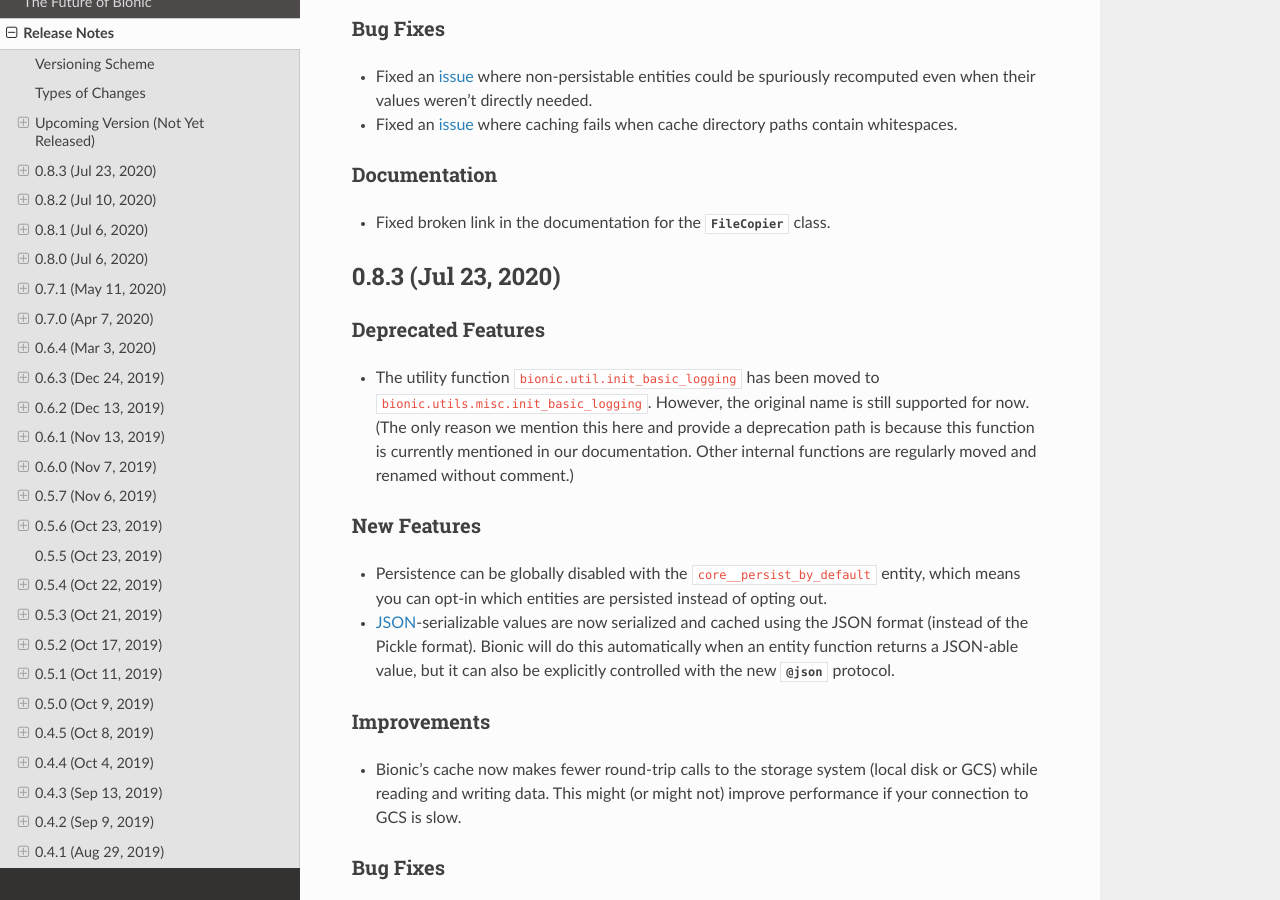
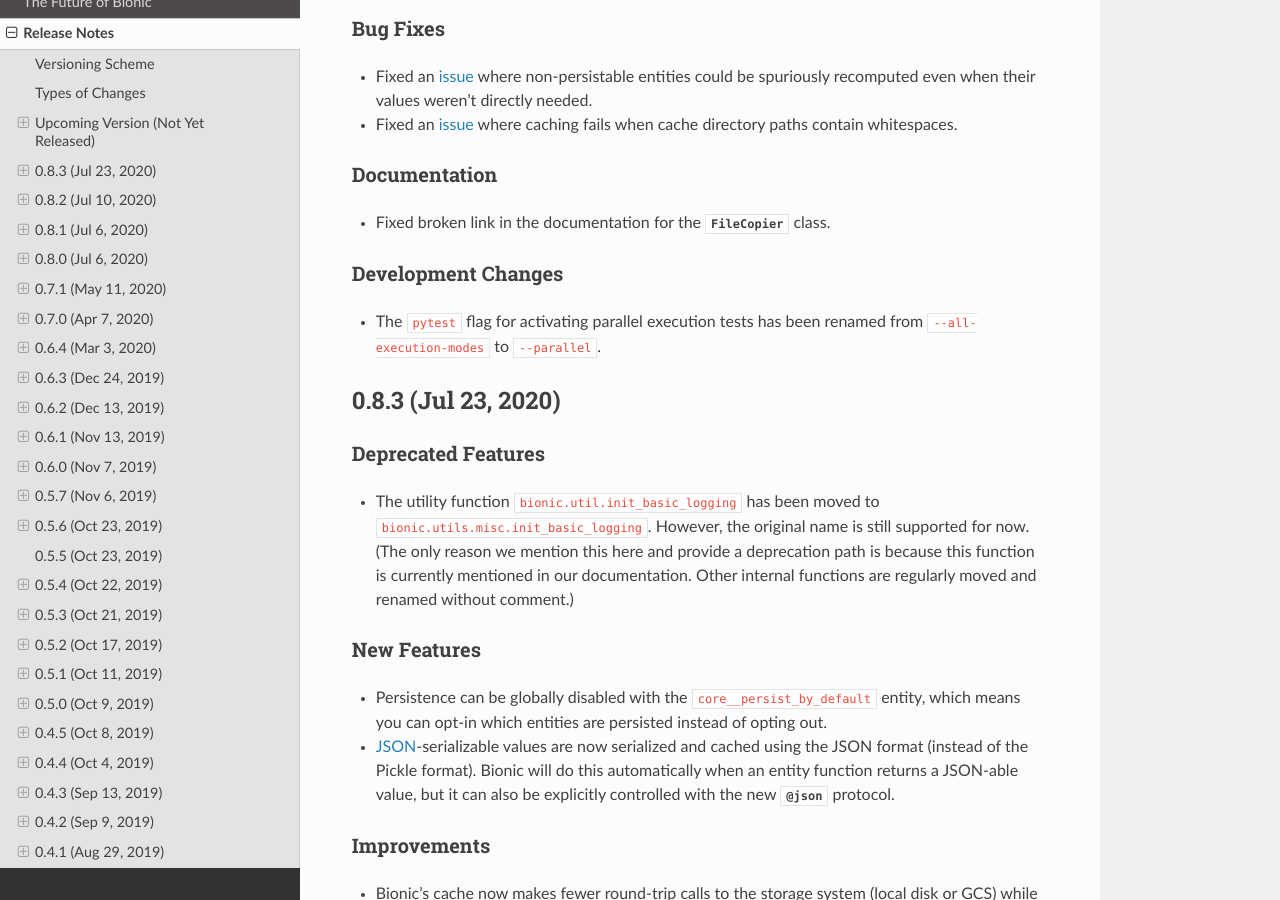
Before and after one commit to square/bionic, a Sphinx documentation site: the page built from docs/release-notes.rst, in a window 1280 px wide and 900 px high, scrolled down 1856 px. Built offline with Sphinx 7.4.7 and the Read the Docs theme 2.0.0, drawn with Linux system fonts in a browser that asks for light colours.

Commit message:
Rename --all-execution-modes to --parallel
Whenever I use this flag, I find myself typing `--parallel`. This
name is also shorter and consistent with the `--slow` flag. Note this
that this flag still just *adds* tests, like `--slow` does; if you want
*only* the parallel tests, you can filter them down using `-m parallel`.

```diff
--- a/docs/release-notes.rst
+++ b/docs/release-notes.rst
@@ -110,6 +110,12 @@
 
 - Fixed broken link in the documentation for the
   :class:`FileCopier <bionic.filecopier.FileCopier>` class.
+
+Development Changes
+...................
+
+- The ``pytest`` flag for activating parallel execution tests has been renamed from
+  ``--all-execution-modes`` to ``--parallel``.
 
 0.8.3 (Jul 23, 2020)
 --------------------
```
Also changed, not shown: 2 other files.
